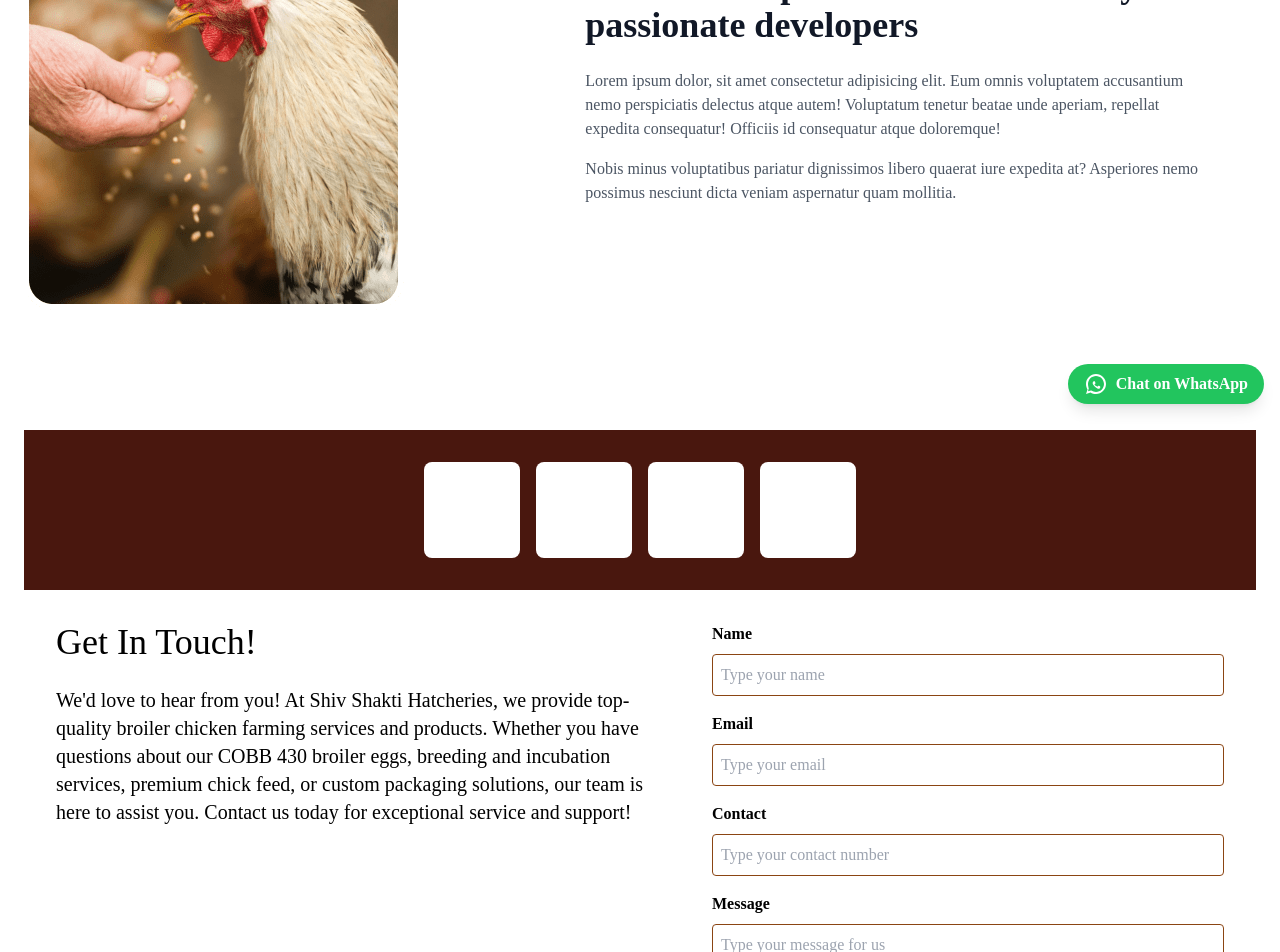
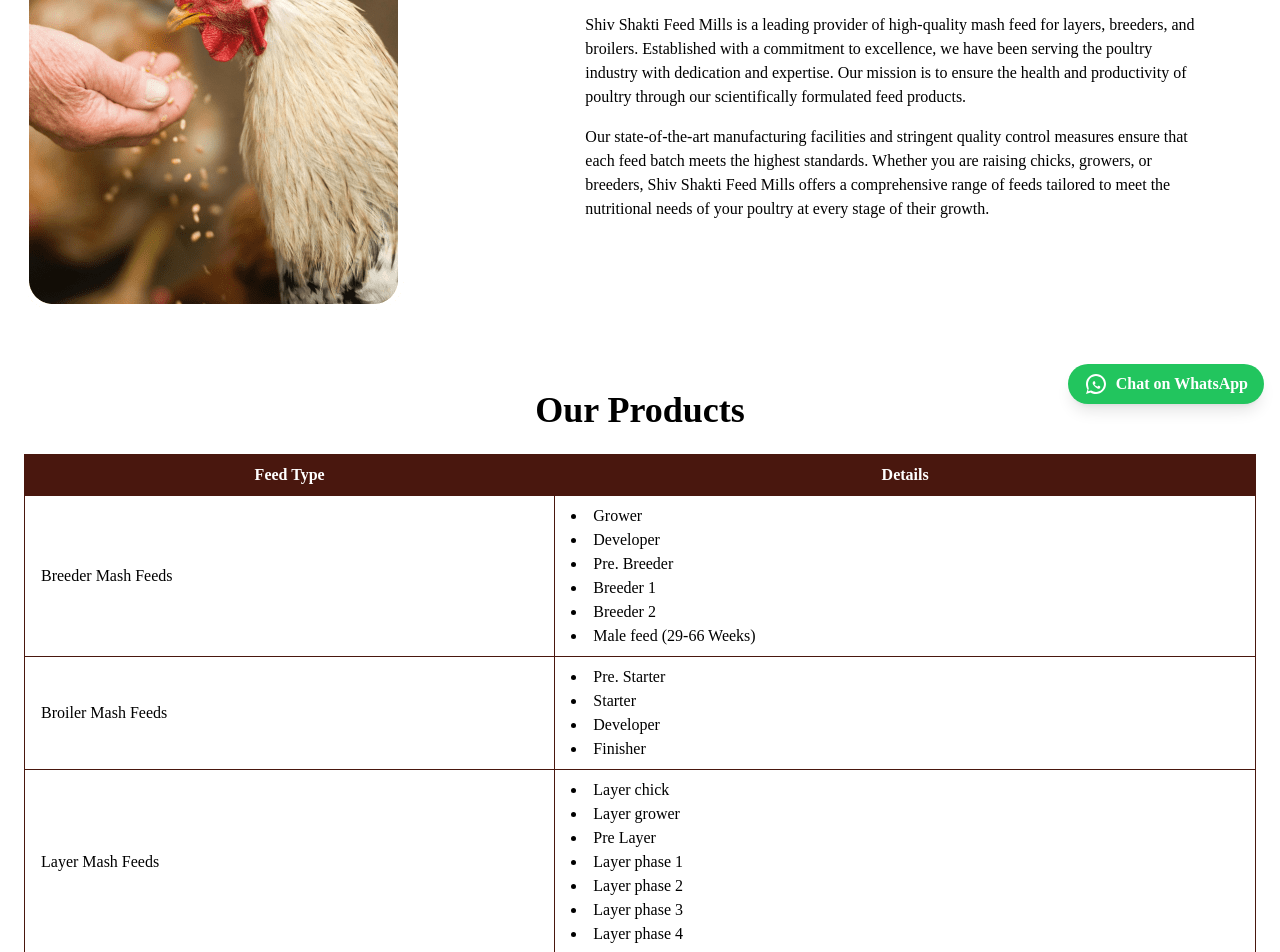
Before and after one commit to priyamuskan-2901/shiv_shakti, a React (Vite) app: page /shiv-shakti-feed-mills in a window 1280 px wide. Shown: the part 380-1332 px from the top of the page. Built offline with nearby package versions, Linux system fonts and the light colour scheme.

Commit message:
feed mills data

```diff
--- a/src/components/About/About.jsx
+++ b/src/components/About/About.jsx
@@ -33,12 +33,12 @@
 
         <div className="flex flex-wrap justify-center gap-8 mt-8">
           <img
-            src="/assets/Home/AB-01.png"
+            src="/assets/Home/AB-03.png"
             alt="Image 1"
             className="w-full max-w-xs sm:max-w-sm md:max-w-md rounded-lg border-4 border-brown"
           />
           <img
-            src="/assets/Home/AB-02.png"
+            src="/assets/Home/AB-01.png"
             alt="Image 2"
             className="w-full max-w-xs sm:max-w-sm md:max-w-md rounded-lg border-4 border-brown"
           />
--- a/src/components/Routes/Feedmills.jsx
+++ b/src/components/Routes/Feedmills.jsx
@@ -1,33 +1,98 @@
-import React from 'react'
+import React from 'react';
 
 export default function Feedmills() {
     return (
         <div className="py-16 bg-white">
-          <div className="container m-auto px-6 text-gray-600 md:px-12 xl:px-6">
-          <div id="about" className="">
-              <span className="text-4xl mb-5 font-bold sm:text-5xl text-brown-900 justify-center">SHIV SHAKTI FEED MILLS</span>
+            <div className="container m-auto px-6 text-black
+            -600 md:px-12 xl:px-6">
+                <div id="about">
+                    <span className="text-4xl mb-5 font-bold sm:text-5xl text-brown-900">SHIV SHAKTI FEED MILLS</span>
                 </div>
                 <div className="space-y-6 md:space-y-0 md:flex md:gap-6 lg:items-center lg:gap-12">
-                  <div className=" py-8 md:5/12 lg:w-5/12">
-                      <img
-                          src="/assets/Home/SI-05.png"
-                          alt="image"
-                      />
+                    <div className="py-8 md:w-5/12 lg:w-5/12">
+                        <img src="/assets/Home/SI-05.png" alt="Shiv Shakti Feed Mills" />
                     </div>
-                  <div className="md:7/12 lg:w-6/12">
-                      <h2 className="text-2xl text-gray-900 font-bold md:text-4xl">
-                          React development is carried out by passionate developers
-                      </h2>
-                      <p className="mt-6 text-gray-600">
-                          Lorem ipsum dolor, sit amet consectetur adipisicing elit. Eum omnis voluptatem
-                          accusantium nemo perspiciatis delectus atque autem! Voluptatum tenetur beatae unde
-                          aperiam, repellat expedita consequatur! Officiis id consequatur atque doloremque!
+                    <div className="md:w-7/12 lg:w-6/12">
+                        <h2 className="text-2xl text-black
+                        -900 font-bold md:text-4xl mb-6">About Us</h2>
+                        <p className="mt-6 text-black
+                        -600">
+                            Shiv Shakti Feed Mills is a leading provider of high-quality mash feed for layers, breeders, and broilers. Established with a commitment to excellence, we have been serving the poultry industry with dedication and expertise. Our mission is to ensure the health and productivity of poultry through our scientifically formulated feed products.
                         </p>
-                      <p className="mt-4 text-gray-600">
-                          Nobis minus voluptatibus pariatur dignissimos libero quaerat iure expedita at?
-                          Asperiores nemo possimus nesciunt dicta veniam aspernatur quam mollitia.
+                        <p className="mt-4 text-black
+                        -600">
+                            Our state-of-the-art manufacturing facilities and stringent quality control measures ensure that each feed batch meets the highest standards. Whether you are raising chicks, growers, or breeders, Shiv Shakti Feed Mills offers a comprehensive range of feeds tailored to meet the nutritional needs of your poultry at every stage of their growth.
                         </p>
                     </div>
+                </div>
+                <div className="mt-12">
+                    <h2 className="text-2xl text-black
+                    -900 font-bold md:text-4xl mb-6 text-center">
+                        Our Products
+                    </h2>
+                    <div className="overflow-x-auto">
+                        <table className="min-w-full border-collapse border border-black
+                        -200">
+                            <thead>
+                                <tr className="bg-brown-900 text-white">
+                                    <th className="border border-brown-900
+                                    -300 px-4 py-2">Feed Type</th>
+                                    <th className="border border-brown-900
+                                    -300 px-4 py-2">Details</th>
+                                </tr>
+                            </thead>
+                            <tbody>
+                                <tr>
+                                    <td className="border border-brown-900
+                                    -300 px-4 py-2">Breeder Mash Feeds</td>
+                                    <td className="border border-brown-900
+                                    -300 px-4 py-2">
+                                        <ul className="list-disc list-inside">
+                                            <li>Grower</li>
+                                            <li>Developer</li>
+                                            <li>Pre. Breeder</li>
+                                            <li>Breeder 1</li>
+                                            <li>Breeder 2</li>
+                                            <li>Male feed (29-66 Weeks)</li>
+                                        </ul>
+                                    </td>
+                                </tr>
+                                <tr>
+                                    <td className="border border-brown-900
+                                    -300 px-4 py-2">Broiler Mash Feeds</td>
+                                    <td className="border border-brown-900
+                                    -300 px-4 py-2">
+                                        <ul className="list-disc list-inside">
+                                            <li>Pre. Starter</li>
+                                            <li>Starter</li>
+                                            <li>Developer</li>
+                                            <li>Finisher</li>
+                                        </ul>
+                                    </td>
+                                </tr>
+                                <tr>
+                                    <td className="border border-brown-900
+                                    -300 px-4 py-2">Layer Mash Feeds</td>
+                                    <td className="border border-brown-900
+                                    -300 px-4 py-2">
+                                        <ul className="list-disc list-inside">
+                                            <li>Layer chick</li>
+                                            <li>Layer grower</li>
+                                            <li>Pre Layer</li>
+                                            <li>Layer phase 1</li>
+                                            <li>Layer phase 2</li>
+                                            <li>Layer phase 3</li>
+                                            <li>Layer phase 4</li>
+                                        </ul>
+                                    </td>
+                                </tr>
+                            </tbody>
+                        </table>
+                    </div>
+                    <p className="mt-4 text-black
+                    -600 text-center">
+                        Note: All listed items are available in packs of 50 kgs.
+                    </p>
                 </div>
             </div>
         </div>
```
Also changed, not shown: public/assets/Home/AB-03.png (added). Lines whose indentation alone changed are shown as unchanged.
